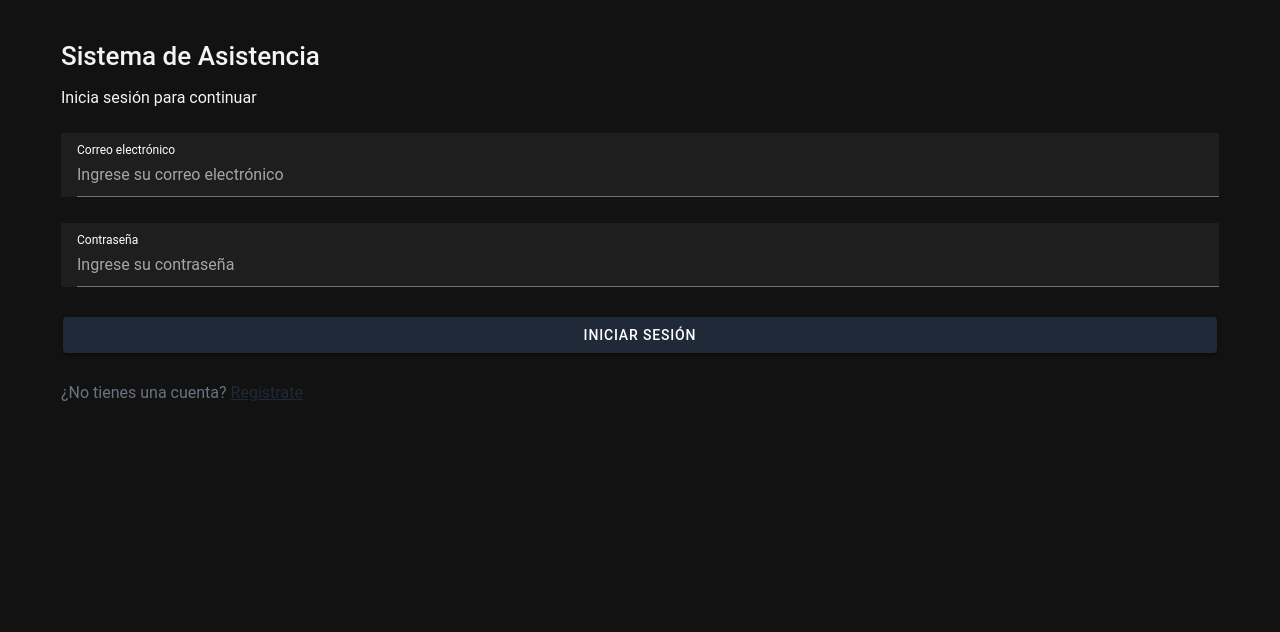
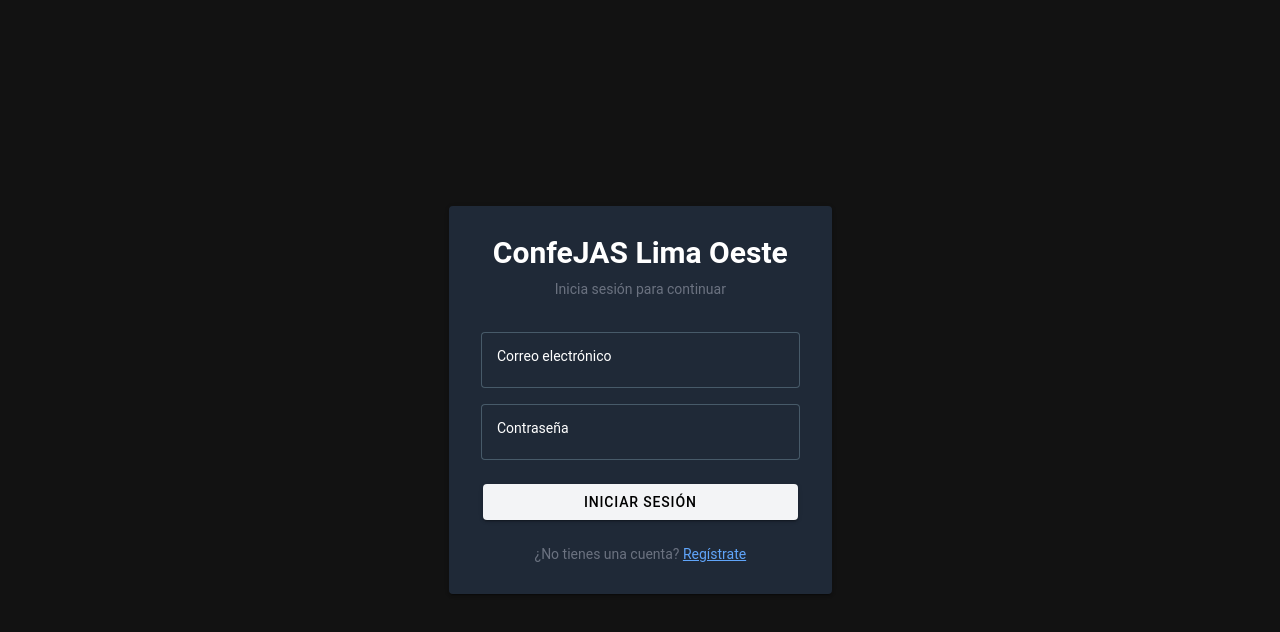
Before and after one commit to harold2001/confejas-app, a React (Vite) app: page /auth/login in a window 1280 px wide. Shown: the top 632 px of the page. Built offline with nearby package versions, Linux system fonts and the light colour scheme; no server answers.

Commit message:
feat: header and login

```diff
--- a/src/components/Header/Header.tsx
+++ b/src/components/Header/Header.tsx
@@ -43,7 +43,7 @@ const Header = ({
   return (
     <>
       {!!simple && (
-        <IonHeader className={`${styles.simpleHeader} ${className || ''}`}>
+        <IonHeader className={`${styles.simpleHeader} ${className || ''}`} color='primary'>
           <IonButtons slot='start'>
             {showBack && (
               <IonBackButton
@@ -53,7 +53,7 @@ const Header = ({
             )}
             {!showBack && (
               <IonMenuToggle>
-                <IonMenuButton />
+                <IonMenuButton color='light' />
               </IonMenuToggle>
             )}
           </IonButtons>
@@ -65,27 +65,27 @@ const Header = ({
       )}
 
       {!simple && (
-        <IonHeader className={`${styles.simpleHeader} ${className || ''}`}>
+        <IonHeader className={`${styles.simpleHeader} ${className || ''}`} color='primary'>
           <IonToolbar className={isIOS() ? styles.customToolbarPaddingiOs : styles.customToolbarPadding}>
             <IonButtons slot='start'>
               {showBack && <IonBackButton {...(defaultBackHref ? { defaultHref: defaultBackHref } : {})} />}
               {!showBack && (
                 <IonMenuToggle>
-                  <IonMenuButton />
+                  <IonMenuButton color='light' />
                 </IonMenuToggle>
               )}
             </IonButtons>
             <IonTitle>{title}</IonTitle>
             {onEdit && canSeeButton && (
               <IonButtons slot='end'>
-                <IonButton color='primary' fill='solid' onClick={onEdit}>
+                <IonButton color='light' fill='solid' onClick={onEdit}>
                   Editar
                 </IonButton>
               </IonButtons>
             )}
             {onAdd && canSeeButton && (
               <IonButtons slot='end'>
-                <IonButton className={styles.headerBtn} color='primary' fill='solid' onClick={onAdd}>
+                <IonButton className={styles.headerBtn} color='light' fill='solid' onClick={onAdd}>
                   {addText || <IonIcon icon={addOutline} />}
                 </IonButton>
               </IonButtons>
--- a/src/pages/auth/Login.tsx
+++ b/src/pages/auth/Login.tsx
@@ -1,41 +1,38 @@
 import {
   IonButton,
   IonContent,
-  IonInput,
   IonPage,
   IonText,
   IonSpinner,
-  IonItem,
-  IonLabel,
   IonGrid,
   IonRow,
   IonCol,
+  IonCard,
+  IonCardContent,
 } from '@ionic/react';
-import { useForm, Controller } from 'react-hook-form';
+import { useForm, FormProvider } from 'react-hook-form';
 import { zodResolver } from '@hookform/resolvers/zod';
 import { loginSchema, LoginFormData } from '../../schemas/loginSchema';
 import { useAuth } from '../../hooks/useAuth';
 import { useAuthStore } from '../../store/useAuthStore';
 import { useEffect } from 'react';
 import { useIonRouter } from '@ionic/react';
-import styles from './Login.module.scss';
+import InputValidated from '../../components/Input/InputValidated';
 
 const Login = () => {
   const router = useIonRouter();
   const isAuthenticated = useAuthStore((state) => state.isAuthenticated());
   const { login, isLoading } = useAuth();
 
-  const {
-    control,
-    handleSubmit,
-    formState: { errors },
-  } = useForm<LoginFormData>({
+  const methods = useForm<LoginFormData>({
     resolver: zodResolver(loginSchema),
     defaultValues: {
       email: '',
       password: '',
     },
   });
+
+  const { handleSubmit } = methods;
 
   // Redirect if already authenticated
   useEffect(() => {
@@ -50,99 +47,75 @@ const Login = () => {
 
   return (
     <IonPage>
-      <IonContent>
-        <IonGrid className={`ion-padding ${styles.gridContainer}`}>
-          <IonRow>
-            <IonCol>
-              <IonText color='light'>
-                <h1 className='text-3xl font-bold'>Sistema de Asistencia</h1>
+      <IonContent className='ion-padding' scrollY={false}>
+        <div style={{ display: 'flex', alignItems: 'center', justifyContent: 'center', height: '100%' }}>
+          <IonGrid>
+            <IonRow className='ion-justify-content-center'>
+              <IonCol size='12' sizeMd='8' sizeLg='6' sizeXl='4'>
+                <IonCard color='primary' className='ion-padding'>
+                  <IonCardContent>
+                    <div style={{ textAlign: 'center', marginBottom: '2rem' }}>
+                      <IonText>
+                        <h1 style={{ fontSize: '1.875rem', fontWeight: 'bold', margin: '0 0 0.5rem 0' }}>
+                          ConfeJAS Lima Oeste
+                        </h1>
                       </IonText>
-              <IonText color='light'>
-                <p className='mt-2'>Inicia sesión para continuar</p>
+                      <IonText color='medium'>
+                        <p style={{ margin: 0 }}>Inicia sesión para continuar</p>
                       </IonText>
-            </IonCol>
-          </IonRow>
+                    </div>
 
+                    <FormProvider {...methods}>
                       <form onSubmit={handleSubmit(onSubmit)}>
-            <IonRow className='ion-margin-bottom'>
-              <IonCol>
-                <IonItem className={errors.email ? 'ion-invalid' : ''}>
-                  <IonLabel position='stacked'>Correo electrónico</IonLabel>
-                  <Controller
+                        <div style={{ marginBottom: '1rem' }}>
+                          <InputValidated
                             name='email'
-                    control={control}
-                    render={({ field }) => (
-                      <IonInput
-                        {...field}
                             type='email'
+                            label='Correo electrónico'
                             placeholder='Ingrese su correo electrónico'
-                        onIonInput={(e) => field.onChange(e.detail.value)}
+                            required
                           />
-                    )}
+                        </div>
+
+                        <div style={{ marginBottom: '1.5rem' }}>
+                          <InputValidated
+                            name='password'
+                            type='password'
+                            label='Contraseña'
+                            placeholder='Ingrese su contraseña'
+                            required
                           />
-                </IonItem>
-                {errors.email && (
-                  <IonText color='danger'>
-                    <p>{errors.email.message}</p>
-                  </IonText>
-                )}
-              </IonCol>
-            </IonRow>
+                        </div>
 
-            <IonRow className='ion-margin-bottom'>
-              <IonCol>
-                <IonItem className={errors.password ? 'ion-invalid' : ''}>
-                  <IonLabel position='stacked'>Contraseña</IonLabel>
-                  <Controller
-                    name='password'
-                    control={control}
-                    render={({ field }) => (
-                      <IonInput
-                        {...field}
-                        type='password'
-                        placeholder='Ingrese su contraseña'
-                        onIonInput={(e) => field.onChange(e.detail.value)}
-                      />
-                    )}
-                  />
-                </IonItem>
-                {errors.password && (
-                  <IonText color='danger'>
-                    <p>{errors.password.message}</p>
-                  </IonText>
-                )}
-              </IonCol>
-            </IonRow>
-            <IonRow>
-              <IonCol>
-                <IonButton expand='block' type='submit' disabled={isLoading}>
+                        <IonButton expand='block' type='submit' disabled={isLoading} color='light'>
                           {isLoading ? (
                             <>
-                      <IonSpinner name='crescent' className='mr-2' />
+                              <IonSpinner name='crescent' style={{ marginRight: '0.5rem' }} />
                               Iniciando sesión...
                             </>
                           ) : (
                             'Iniciar Sesión'
                           )}
                         </IonButton>
-              </IonCol>
-            </IonRow>
                       </form>
+                    </FormProvider>
 
-          {/* Additional Links */}
-          <IonRow>
-            <IonCol>
+                    <div style={{ textAlign: 'center', marginTop: '1.5rem' }}>
                       <IonText color='medium'>
-                <p className='text-sm'>
+                        <p style={{ fontSize: '0.875rem', margin: 0 }}>
                           ¿No tienes una cuenta?{' '}
-                  <a href='/auth/register' className='text-blue-500 hover:underline'>
+                          <a href='/auth/register' style={{ color: 'var(--ion-color-tertiary)' }}>
                             Regístrate
                           </a>
                         </p>
                       </IonText>
+                    </div>
+                  </IonCardContent>
+                </IonCard>
               </IonCol>
             </IonRow>
           </IonGrid>
+        </div>
       </IonContent>
     </IonPage>
   );
--- a/src/pages/users/Users.tsx
+++ b/src/pages/users/Users.tsx
@@ -627,7 +627,6 @@ const Users = () => {
                   <Column
                     field='userRooms.0.room.roomNumber'
                     header='Habitación'
-                    sortable
                     bodyStyle={{ textAlign: 'center' }}
                     headerStyle={{ textAlign: 'center' }}
                   />
@@ -639,9 +638,20 @@ const Users = () => {
                     headerStyle={{ textAlign: 'center' }}
                     sortable
                   />
-                  <Column field='medicalCondition' header='Condición Médica' sortable />
-                  <Column field='medicalTreatment' header='Tratamiento Médico' sortable />
-                  <Column field='phone' header='Teléfono' />
+                  <Column
+                    field='medicalCondition'
+                    header='Condición Médica'
+                    bodyStyle={{ textAlign: 'center' }}
+                    body={(rowData: IUser) => rowData.medicalCondition ?? 'No'}
+                    sortable
+                  />
+                  <Column
+                    field='medicalTreatment'
+                    header='Tratamiento Médico'
+                    headerStyle={{ textAlign: 'center' }}
+                    body={(rowData: IUser) => rowData.medicalTreatment ?? 'No'}
+                    sortable
+                  />
                   <Column header='Acciones' body={actionBodyTemplate} style={{ width: '12rem' }} />
                 </DataTable>
               </div>
```
Lines whose indentation alone changed are shown as unchanged.
